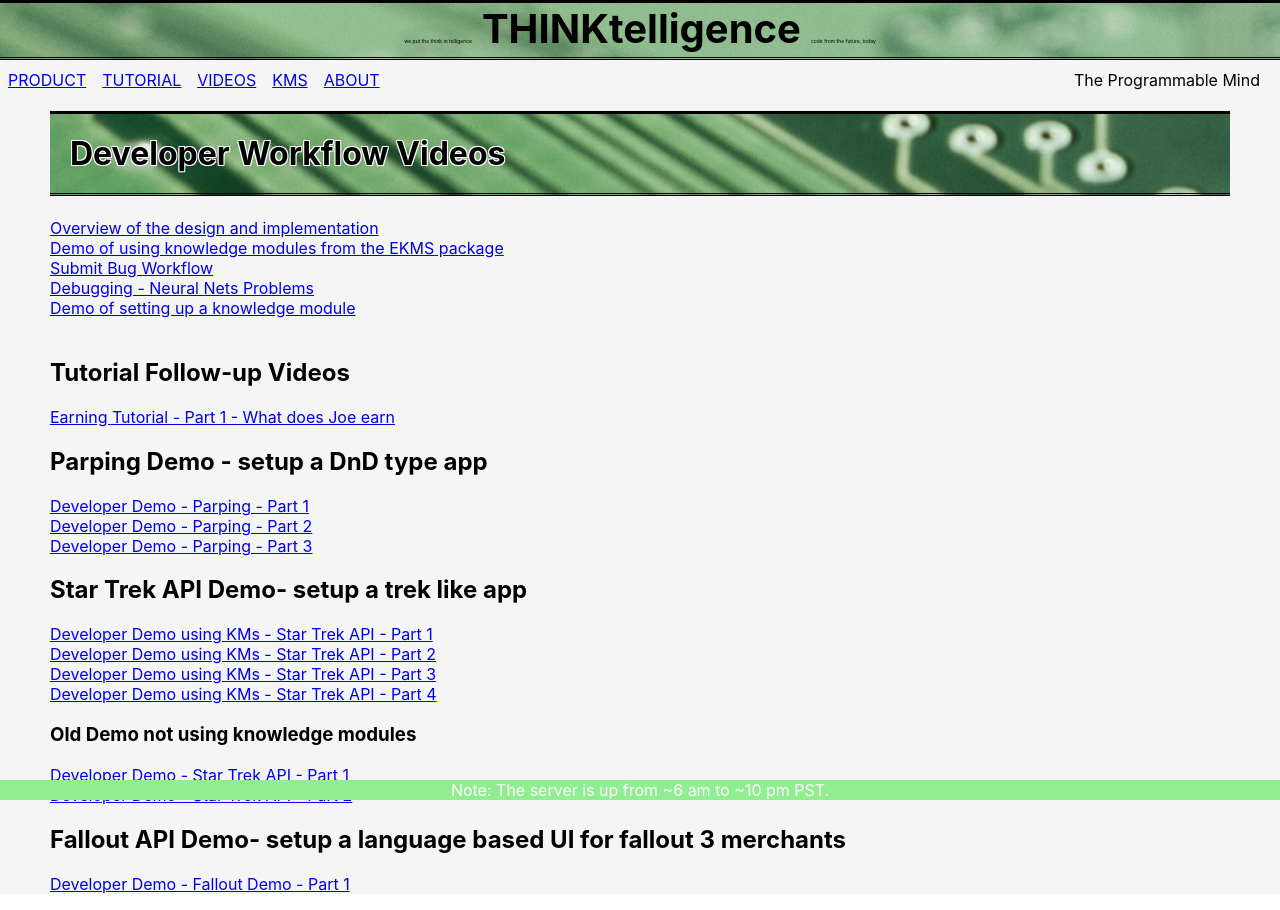
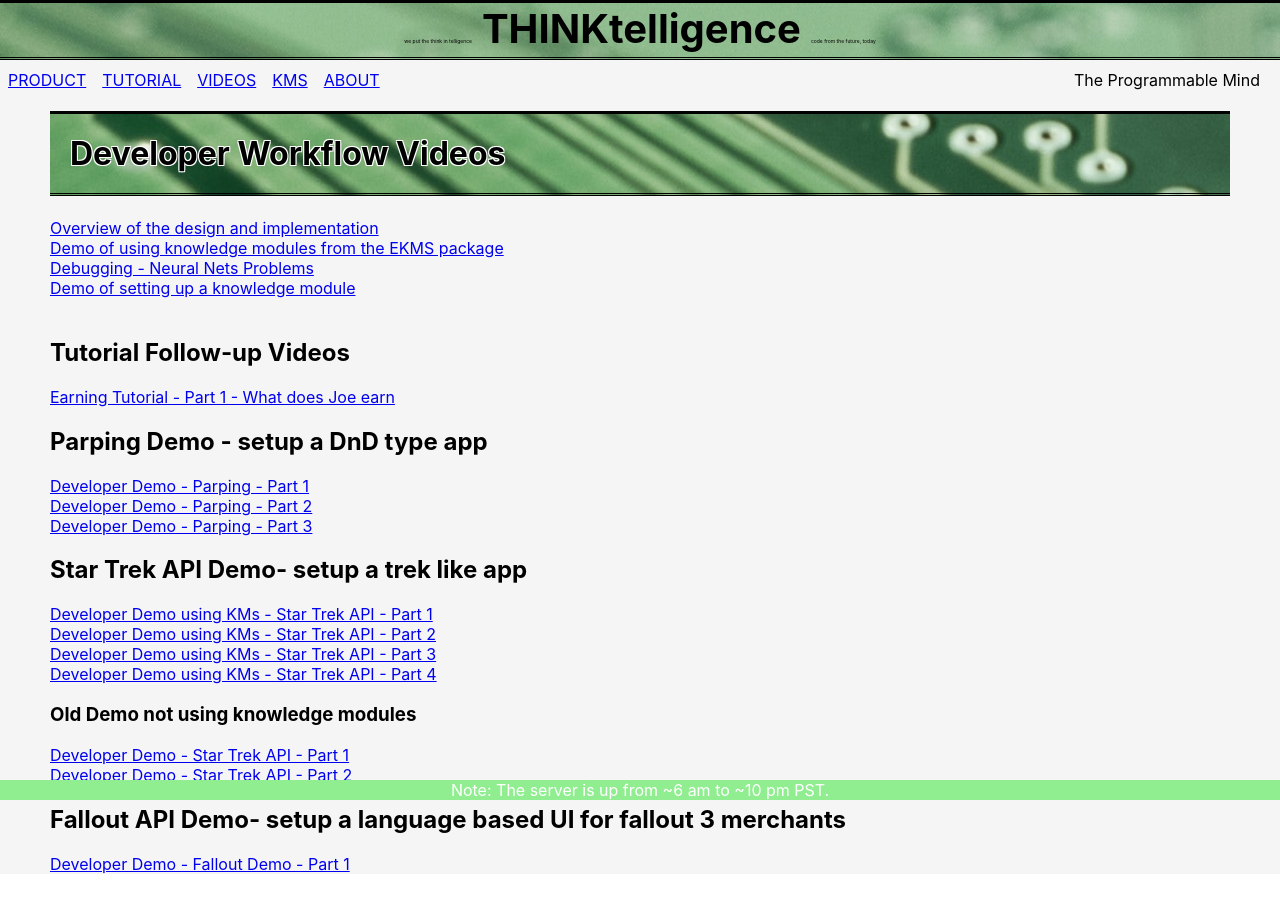
Before and after one commit to cooledge/entodicton, a React (Create React App) app in the folder demo/: page /videos in a window 1280 px wide. Built offline with nearby package versions, Linux system fonts and the light colour scheme.

Commit message:
remove old vide

```diff
--- a/demo/src/components/layouts/Videos.js
+++ b/demo/src/components/layouts/Videos.js
@@ -8,7 +8,6 @@ class Tutorial extends Component {
         <h1 className='header'>Developer Workflow Videos</h1>
         <a href={'https://youtu.be/b-fjpM238oQ'} target="_blank">Overview of the design and implementation</a>
         <a href={"https://youtu.be/4QDPLGjlq3g"} target="_blank">Demo of using knowledge modules from the EKMS package</a>
-        <a href={"https://www.youtube.com/watch?v=SRwJrvSVW7U"} target="_blank">Submit Bug Workflow</a>
         <a href={"https://www.youtube.com/watch?v=dR93bFJqCYA"} target="_blank">Debugging - Neural Nets Problems</a>
         <a href={"https://youtu.be/WbrMExswiis"} target="_blank">Demo of setting up a knowledge module</a>
         <br/>
```
